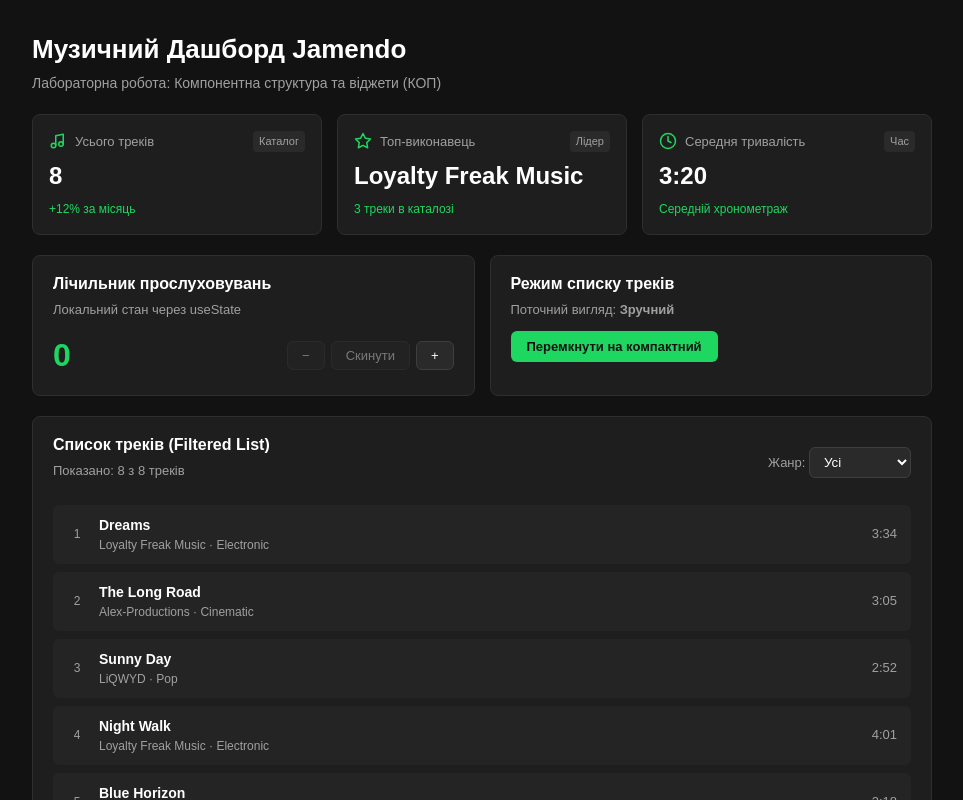
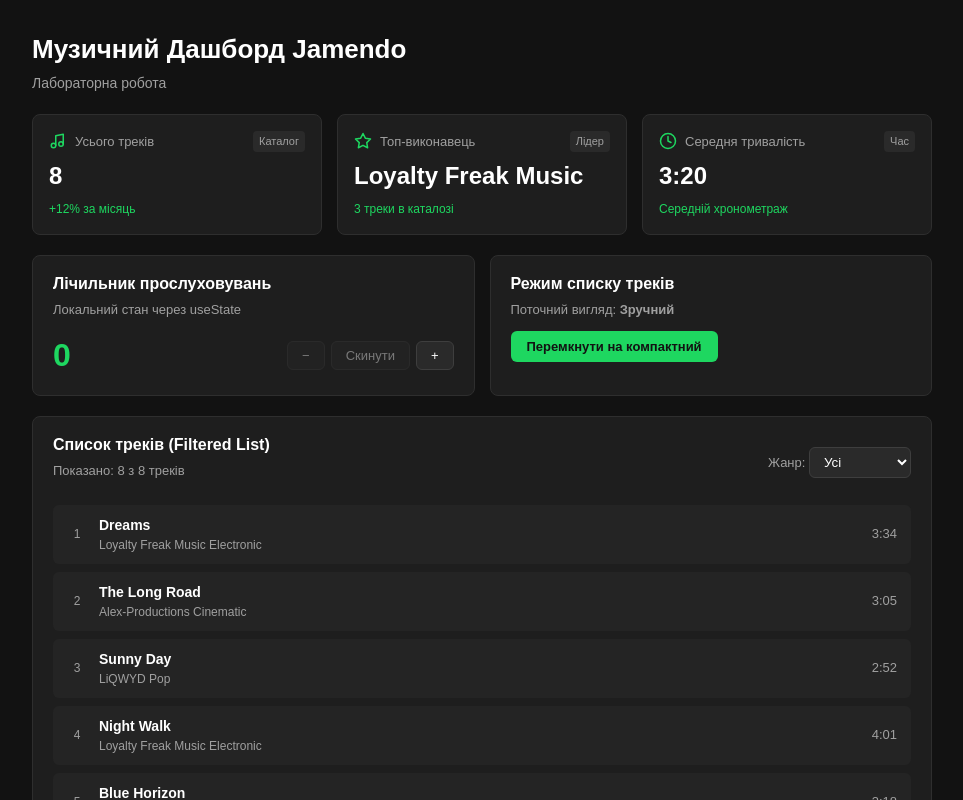
Before and after one commit to TymurKashchuk/music-dashboard, a React (Vite) app: page / in a window 1280 px wide. Shown: the top 800 px of the page, without its empty margins (158-1121 px from the left). Built offline with nearby package versions, Linux system fonts and the light colour scheme.

Commit message:
style: update dashboard subtitle, track formatting, and remove genre sorting

```diff
--- a/src/App.jsx
+++ b/src/App.jsx
@@ -44,7 +44,7 @@
             <header className="dashboard-header">
                 <h1>Музичний Дашборд Jamendo</h1>
                 <p className="dashboard-subtitle">
-                    Лабораторна робота: Компонентна структура та віджети (КОП)
+                    Лабораторна робота
                 </p>
             </header>
 
--- a/src/components/GenreChart.jsx
+++ b/src/components/GenreChart.jsx
@@ -6,7 +6,7 @@
         return acc;
     }, {});
 
-    const entries = Object.entries(genreCounts).sort((a, b) => b[1] - a[1]);
+    const entries = Object.entries(genreCounts);
     const max = Math.max(...entries.map(([, c]) => c), 1);
 
     return (
--- a/src/components/TrackItem.jsx
+++ b/src/components/TrackItem.jsx
@@ -6,7 +6,7 @@
             <span className="track-num">{track.id}</span>
             <div className="track-info">
                 <strong className="track-title">{track.title}</strong>
-                <span className="track-artist">{track.artist} · {track.genre}</span>
+                <span className="track-artist">{track.artist} {track.genre}</span>
             </div>
             <span className="track-time">{formatDuration(track.duration)}</span>
         </div>
```
